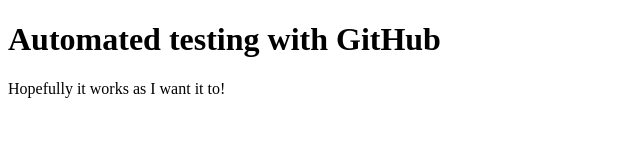
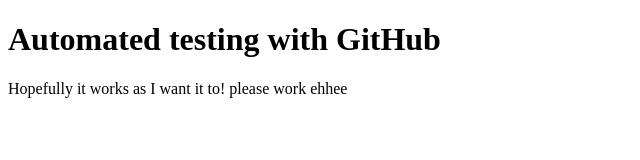
Before and after one commit to AnnaAaBrekke/autoTestLesson, a website: page index.html in a window 1280 px wide. Shown: the whole page, without its empty margins (0-640 px from the left). Drawn offline with Linux system fonts and the light colour scheme.

Commit message:
Update index.html

```diff
--- a/index.html
+++ b/index.html
@@ -8,7 +8,7 @@
 <body>
 
   <h1>Automated testing with GitHub</h1>
-  <p>Hopefully it works as I want it to!</p>
+  <p>Hopefully it works as I want it to! please work ehhee</p>
 
 </body>
 </html>
```
